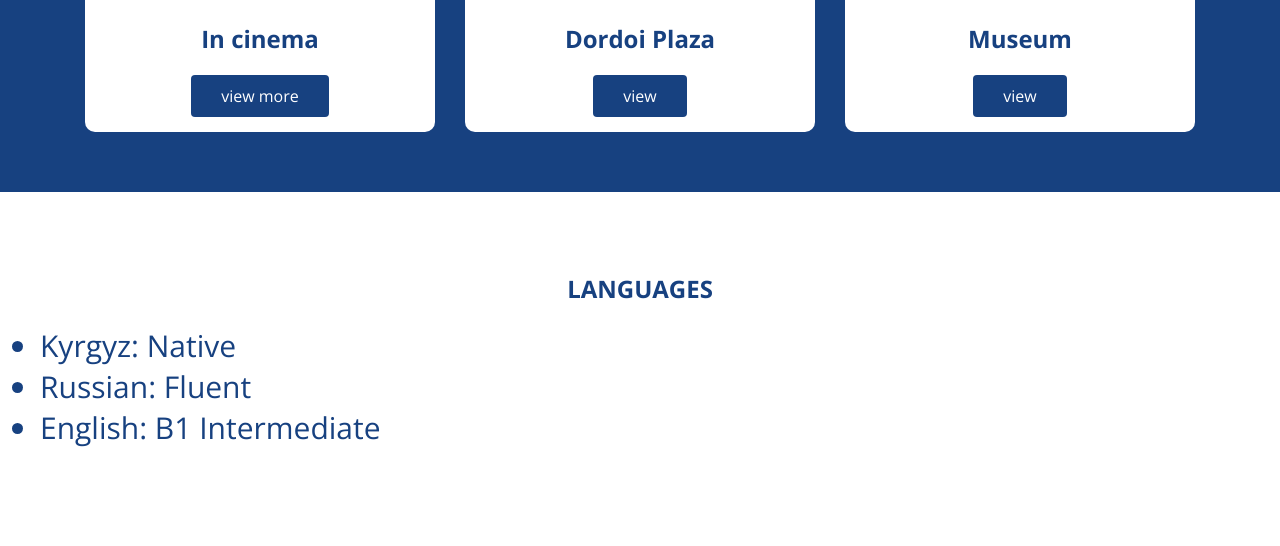
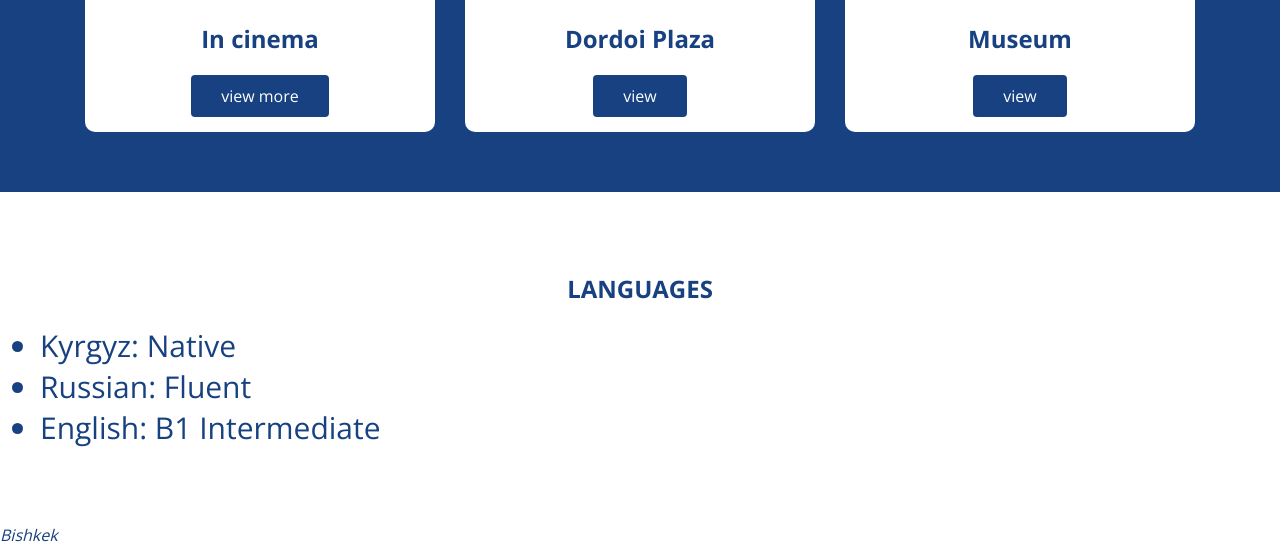
Before and after one commit to AibekShergazy/POrtfolio3, a plain HTML site: page index.html in a window 1280 px wide. Shown: the part 1680-2226 px from the top of the page. Before the commit the page ends 2204 px from the top, so only its background shows below. Drawn offline with nearby package versions, Linux system fonts and the light colour scheme.

Commit message:
add adress

```diff
--- a/index.html
+++ b/index.html
@@ -159,6 +159,11 @@
           </ul>
         </div>
       </section>
+      <section>
+        <footer>
+          <address>Bishkek</address>
+        </footer>
+      </section>
     </main>
   </body>
 </html>
```
